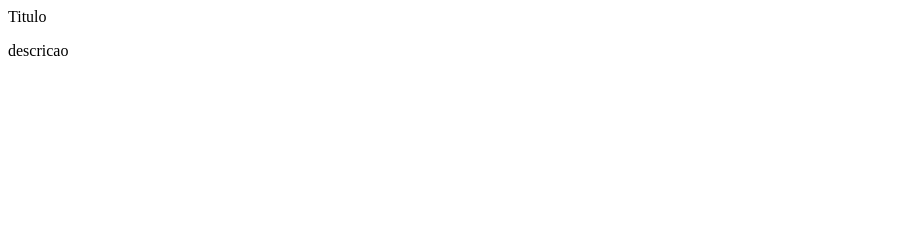
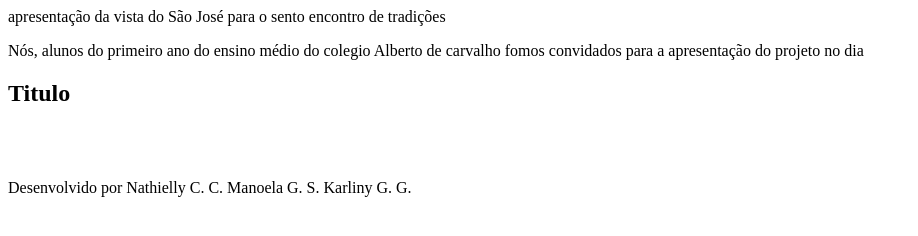
Before and after one commit to cristal-web/projeto-agrinho, a plain HTML site: page index.html in a window 1280 px wide. Shown: the whole page, without its empty margins (0-918 px from the left). Drawn offline with Linux system fonts and the light colour scheme.

Commit message:
Adicinoei uma descrição

```diff
--- a/index.html
+++ b/index.html
@@ -7,11 +7,27 @@
 </head>
 <body>
     <headr>
-        <hi>Titulo</hi>
-        <p>descricao</p>
+        <hi>apresentação da vista do São José para o sento encontro de tradições</hi>
+        <p>Nós, alunos do primeiro ano do ensino médio do colegio Alberto de carvalho fomos convidados para a apresentação do projeto no dia </p>
     </headr>
+    <section>
+        <div class="cards">
+            <div class="card">
+                <h2>Titulo</h2>
+                <img src="" alt="">
+            </div>
+            <div class="card">
+                <img src="" alt="">
+            </div>
+        </div>
+    </section>
     <section>
 
     </section>
+    <footer>
+        <p> Desenvolvido por Nathielly C. C. Manoela G. S. Karliny G. G.
+
+        </p>
+    </footer>
 </body>
 </html>
```
